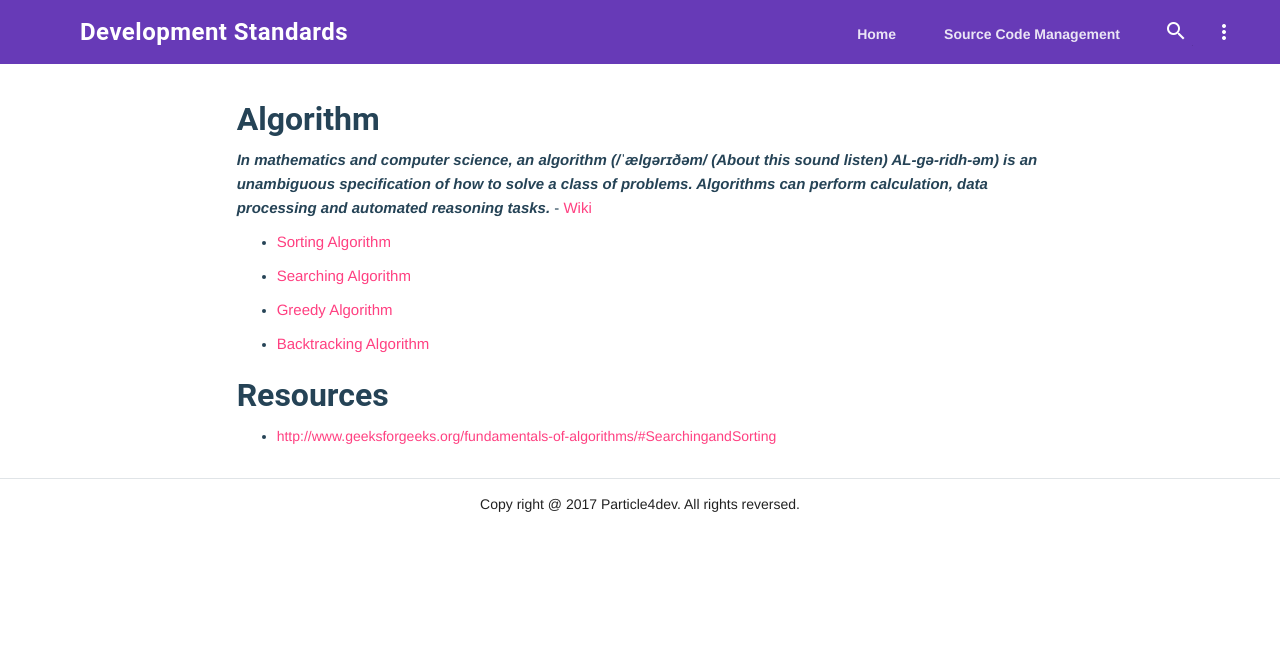
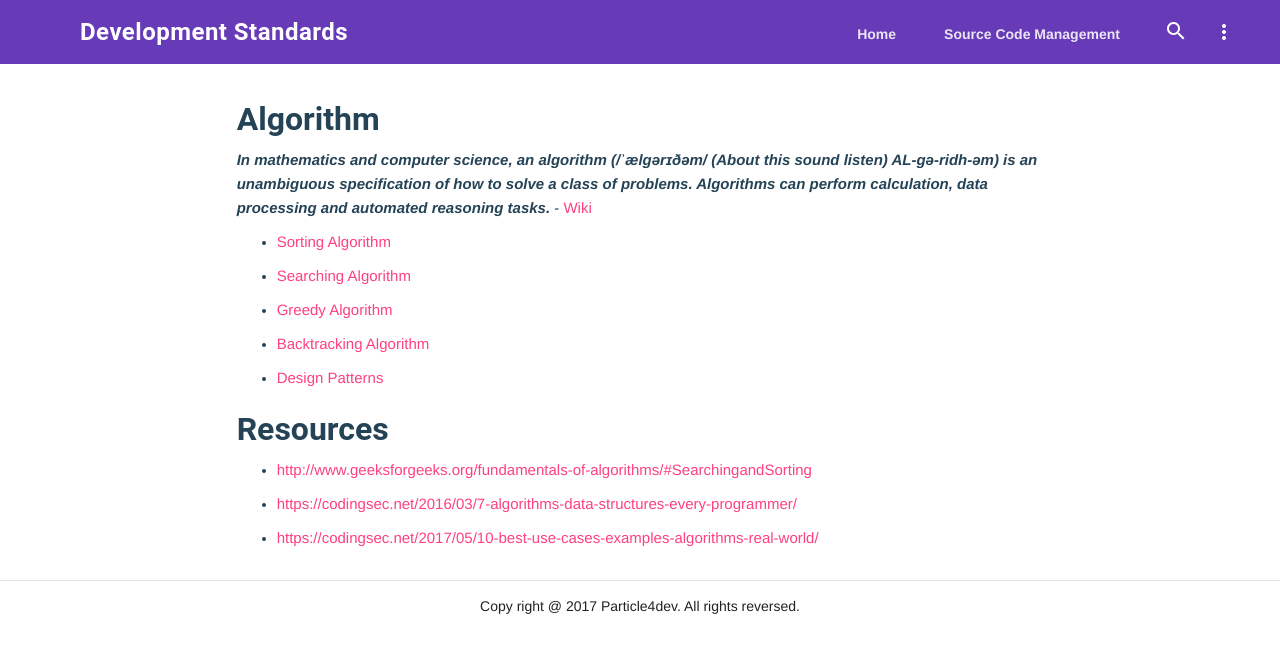
Before and after one commit to university-of-ant-solutions/development-standards.github.io, a Jekyll site: the page built from algorithm/index.md, in a window 1280 px wide. Shown: the top 653 px of the page. Built offline with Jekyll 4.4.1, drawn with Linux system fonts in a browser that asks for light colours.

Commit message:
Document
- added algorithm folder

```diff
--- a/algorithm/index.md
+++ b/algorithm/index.md
@@ -16,6 +16,12 @@ title: Algorithm
 
 * [Backtracking Algorithm](/algorithm/backtracking)
 
+* [Design Patterns](/algorithm/design-patterns)
+
 ## Resources
 
 * [http://www.geeksforgeeks.org/fundamentals-of-algorithms/#SearchingandSorting](http://www.geeksforgeeks.org/fundamentals-of-algorithms/#SearchingandSorting)
+
+* [https://codingsec.net/2016/03/7-algorithms-data-structures-every-programmer/](https://codingsec.net/2016/03/7-algorithms-data-structures-every-programmer/)
+
+* [https://codingsec.net/2017/05/10-best-use-cases-examples-algorithms-real-world/](https://codingsec.net/2017/05/10-best-use-cases-examples-algorithms-real-world/)
```
Also changed, not shown: algorithm/design-patterns/index.md (added, +23 -0 lines), algorithm/design-patterns/creational-patterns/singleton.md (added).
